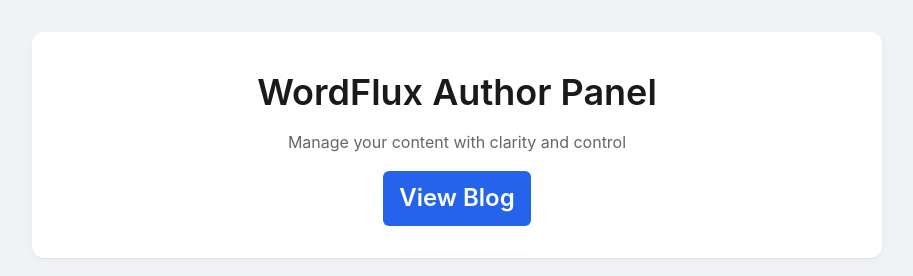
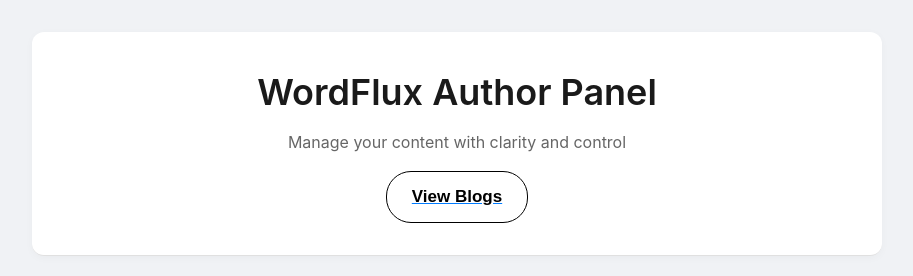
Before and after one commit to JJcode404/Blogpost-author-panel, a React (Vite) app: page /users/author/1 in a window 1280 px wide. Shown: the top 276 px of the page, without its empty margins (183-1096 px from the left). Built offline with nearby package versions, Linux system fonts and the light colour scheme; no server answers; sample sign-in values are in the browser's storage.

Commit message:
styles: styled view blogs button

```diff
--- a/src/componets/header.jsx
+++ b/src/componets/header.jsx
@@ -6,11 +6,10 @@ function Header() {
         <p style={styles.subtitle}>
           Manage your content with clarity and control
         </p>
-        <a
-          href="https://blog-post-api-2.vercel.app/"
-          className="viewBlogButton"
-        >
-          View Blog
+        <a href="https://blog-post-api-2.vercel.app/">
+          <button className="viewBlogButton">
+            <span>View Blogs</span>
+          </button>
         </a>
       </div>
     </header>
--- a/src/index.css
+++ b/src/index.css
@@ -208,17 +208,53 @@ textarea {
   gap: 0.5rem;
 }
 .viewBlogButton {
-  background-color: #2563eb; /* blue-600 */
-  color: white;
+  background: transparent;
+  position: relative;
+  padding: 5px 15px;
+  display: flex;
+  align-items: center;
+  font-size: 17px;
   font-weight: 600;
-  padding: 0.5rem 1rem;
-  border-radius: 0.375rem;
   text-decoration: none;
-  transition: background-color 0.2s ease;
+  cursor: pointer;
+  border: 1px solid black;
+  border-radius: 25px;
+  outline: none;
+  overflow: hidden;
+  color: black;
+  transition: color 0.3s 0.1s ease-out;
+  text-align: center;
+}
+
+.viewBlogButton span {
+  margin: 10px;
+}
+
+.viewBlogButton::before {
+  position: absolute;
+  top: 0;
+  left: 0;
+  right: 0;
+  bottom: 0;
+  margin: auto;
+  content: "";
+  border-radius: 50%;
+  display: block;
+  width: 20em;
+  height: 20em;
+  left: -5em;
+  text-align: center;
+  transition: box-shadow 0.5s ease-out;
+  z-index: -1;
 }
 
 .viewBlogButton:hover {
-  background-color: #1d4ed8; /* blue-700 */
+  color: #fff;
+  border: 1px solid black;
+}
+
+.viewBlogButton:hover::before {
+  box-shadow: inset 0 0 0 10em black;
 }
 
 @media (max-width: 768px) {
```
